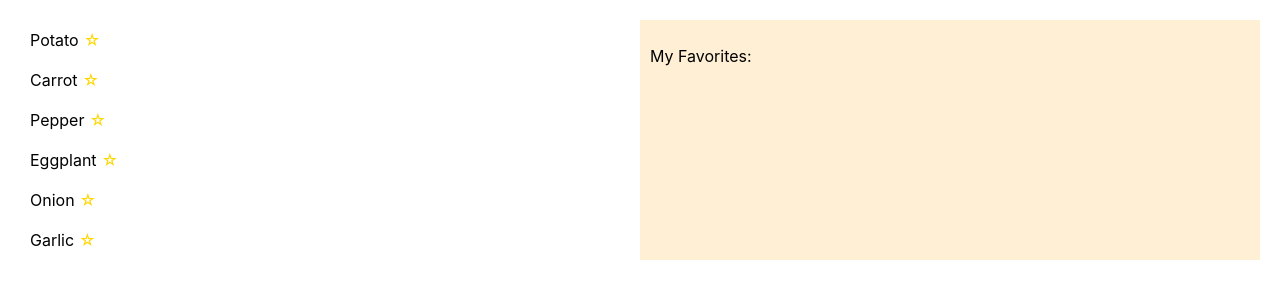
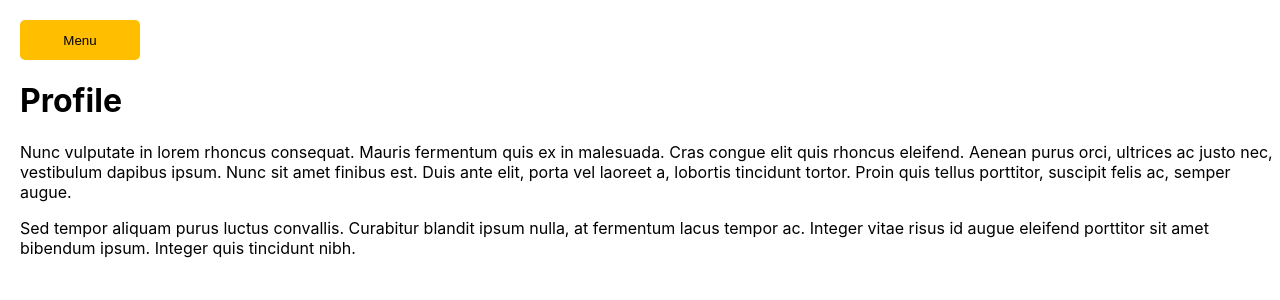
Before and after one commit to IvanGML/react-transitions, a React (Create React App) app: page /profile in a window 1280 px wide. Shown: the top 300 px of the page. Built offline with nearby package versions, Linux system fonts and the light colour scheme.

Commit message:
add animation between pages

```diff
--- a/src/App.js
+++ b/src/App.js
@@ -1,11 +1,11 @@
 import React, { Component } from 'react';
-// import Navbar from "./navbar-transition/Navbar";
-import List from "./list-transition/List";
+import Navbar from "./navbar-transition/Navbar";
+// import List from "./list-transition/List";
 
 class App extends Component {
   render() {
     return (
-      <List />
+      <Navbar />
     );
   }
 }
--- a/src/navbar-transition/Navbar.jsx
+++ b/src/navbar-transition/Navbar.jsx
@@ -1,13 +1,34 @@
-import React, { Component } from "react";
-import { CSSTransition } from 'react-transition-group';
+import React, { Component, Fragment } from "react";
+import { BrowserRouter as Router, Route, Link, Switch } from 'react-router-dom';
+import { CSSTransition, TransitionGroup } from 'react-transition-group';
+import Favorites from '../pages/Favorites';
+import Home from '../pages/Home';
+import Profile from '../pages/Profile';
 import cx from 'classnames';
 import './navbar.css';
 
+class NavbarRouter extends Component {
+    render() {
+        return (
+            <Router>
+                <Route component={Navbar} />
+            </Router>
+        );
+    }
+}
+
 class Navbar extends Component {
     state = {
-        showBalloon: true,
+        showBalloon: false,
         isHighlighted: false,
     };
+
+    componentWillReceiveProps = (nextProps) => {
+        if(nextProps.location !== this.props.location) {
+            console.log('this.props.location', this.props.location);
+            this.toggle();
+        }
+    }
 
     toggle = () => {
         this.setState(prevState => ({
@@ -16,14 +37,16 @@ class Navbar extends Component {
     };
 
     highlightMenuItem = () => {
-        this.setState(({isHighlighted}) => ({
+        this.setState(({ isHighlighted }) => ({
             isHighlighted: !isHighlighted
         }))
     }
 
     render() {
         const { showBalloon, isHighlighted } = this.state;
+        const { location } = this.props;
         return (
+            <Fragment>
                 <div className="container">
                     <button
                         className={
@@ -49,18 +72,50 @@ class Navbar extends Component {
                         >
                         <div className="menu">
                             <ul className="list">
-                            <li className="list-item">Home</li>
-                            <li className={
-                                cx("list-item", {highlighted: isHighlighted})
-                            }>Profile</li>
-                            <li className="list-item">Favorites</li>
+                                <li className="list-item">
+                                    <Link to="/">Home</Link>
+                                </li>
+                                <li className={cx("list-item", {highlighted: isHighlighted})}>
+                                    <Link to="/profile">Profile</Link>
+                                </li>
+                                <li className="list-item">
+                                    <Link to="/favorites">Favorites</Link>
+                                </li>
                                 <li className="list-item">Sign out</li>
                             </ul>
                         </div>
                     </CSSTransition>
                 </div>
+                <TransitionGroup>
+                <CSSTransition
+                    key={location.key}
+                    classNames="swipe"
+                    timeout={500}
+                >
+                    <div className="swipe-container">
+                    <Switch location={location}>
+                        <Route
+                        exact
+                        path="/"
+                        component={Home}
+                        />
+                        <Route
+                        exact
+                        path="/profile"
+                        component={Profile}
+                        />
+                        <Route
+                        exact
+                        path="/favorites"
+                        component={Favorites}
+                        />
+                    </Switch>
+                    </div>
+                </CSSTransition>
+                </TransitionGroup>
+            </Fragment>
         );
     }
 }
 
-export default Navbar;
+export default NavbarRouter;
--- a/src/navbar-transition/navbar.css
+++ b/src/navbar-transition/navbar.css
@@ -119,3 +119,30 @@
   font-weight: bold;
   transition: all var(--timeout);
 }
+
+.swipe-container {
+  position: absolute;
+}
+
+.swipe-enter {
+  transform: translateY(-100%);
+  opacity: 0;
+}
+
+.swipe-enter-active {
+  transform: translateY(0%);
+  opacity: 1;
+  transition: all 500ms;
+}
+
+.swipe-exit {
+  transform: translateY(0%);
+  opacity: 1;
+}
+
+.swipe-exit-active {
+  transform: translateY(100%);
+  opacity: 0;
+  transition: all 500ms;
+
+}
--- /dev/null
+++ b/src/pages/Favorites.jsx
@@ -0,0 +1,18 @@
+import React from 'react';
+
+const Favorites = () => {
+  return (
+    <div>
+      <h1>Favorites</h1>
+      <p>
+        Sed tempor aliquam purus luctus convallis.
+        Curabitur blandit ipsum nulla, at fermentum
+        lacus tempor ac. Integer vitae risus id augue
+        eleifend porttitor sit amet bibendum ipsum.
+        Integer quis tincidunt nibh.
+      </p>
+    </div>
+  );
+};
+
+export default Favorites;
--- /dev/null
+++ b/src/pages/Home.jsx
@@ -0,0 +1,28 @@
+import React from 'react';
+
+const Home = () => {
+  return (
+    <div>
+      <h1>Home</h1>
+      <p>
+        Lorem ipsum dolor sit amet, consectetur
+        adipiscing elit. Ut iaculis, felis id convallis.
+      </p>
+      <p>
+        Nunc vulputate in lorem rhoncus consequat.
+        Mauris fermentum quis ex in malesuada. Cras
+        tortor. Proin quis tellus porttitor, suscipit
+        felis ac, semper augue.
+      </p>
+      <p>
+        Sed tempor aliquam purus luctus convallis.
+        Curabitur blandit ipsum nulla, at fermentum
+        lacus tempor ac. Integer vitae risus id augue
+        eleifend porttitor sit amet bibendum ipsum.
+        Integer quis tincidunt nibh.
+      </p>
+    </div>
+  );
+};
+
+export default Home;
--- /dev/null
+++ b/src/pages/Profile.jsx
@@ -0,0 +1,28 @@
+import React from 'react';
+
+const Profile = () => {
+  return (
+    <div>
+      <h1>Profile</h1>
+      <p>
+        Nunc vulputate in lorem rhoncus consequat.
+        Mauris fermentum quis ex in malesuada. Cras
+        congue elit quis rhoncus eleifend. Aenean purus
+        orci, ultrices ac justo nec, vestibulum dapibus
+        ipsum. Nunc sit amet finibus est. Duis ante
+        elit, porta vel laoreet a, lobortis tincidunt
+        tortor. Proin quis tellus porttitor, suscipit
+        felis ac, semper augue.
+      </p>
+      <p>
+        Sed tempor aliquam purus luctus convallis.
+        Curabitur blandit ipsum nulla, at fermentum
+        lacus tempor ac. Integer vitae risus id augue
+        eleifend porttitor sit amet bibendum ipsum.
+        Integer quis tincidunt nibh.
+      </p>
+    </div>
+  );
+};
+
+export default Profile;
```
Lines whose indentation alone changed are shown as unchanged.
